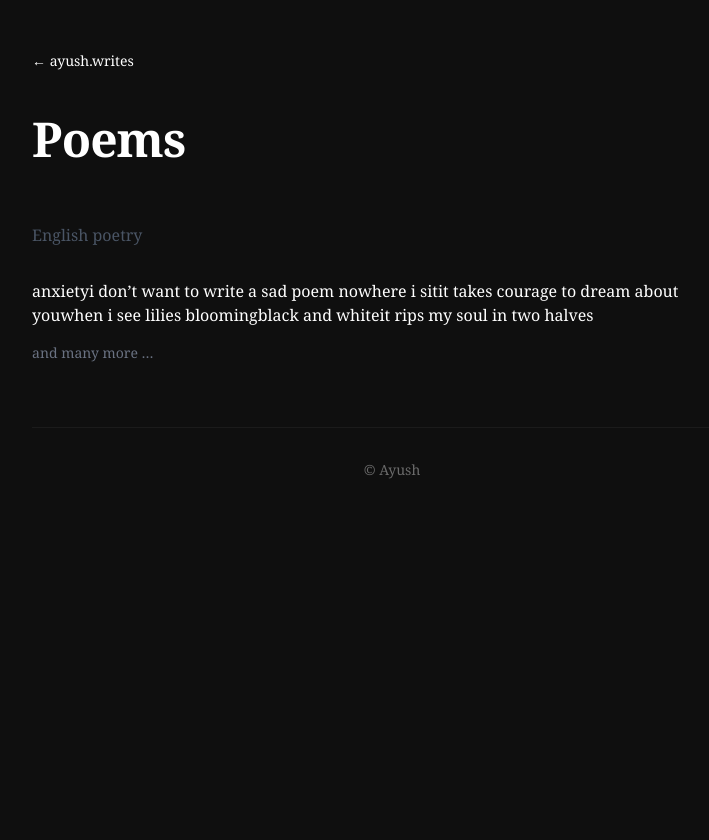
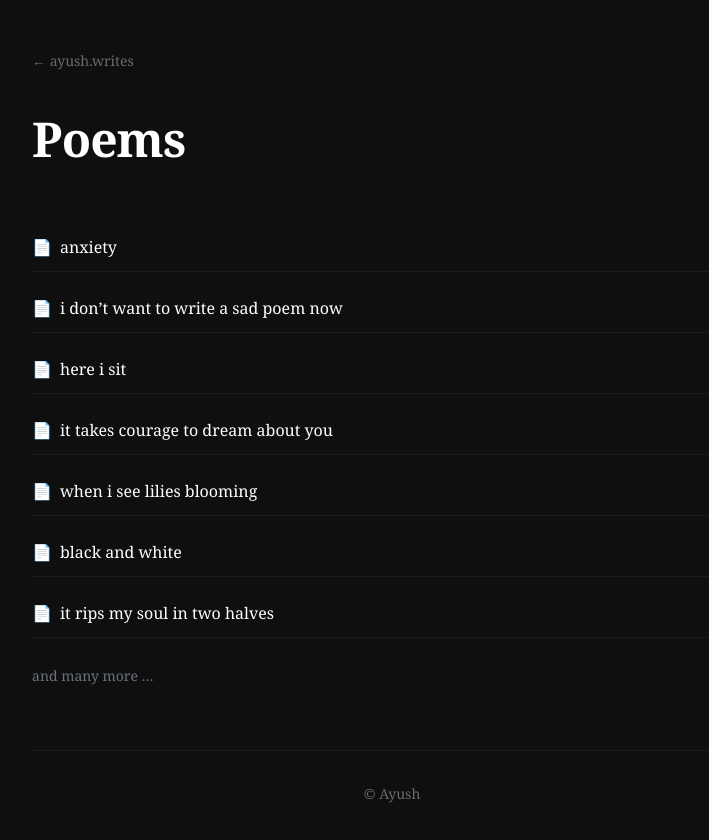
Before and after one commit to helloayushanand/ayush-writes, a Next.js app: page /english/poems in a window 1280 px wide. Shown: the top 840 px of the page, without its empty margins (248-957 px from the left). Before the commit the page ends 800 px from the top, so only its background shows below. Built offline with nearby package versions, Linux system fonts and the light colour scheme.

Commit message:
index-fix

```diff
--- a/app/english/poems/page.tsx
+++ b/app/english/poems/page.tsx
@@ -6,35 +6,29 @@ export default function EnglishPoemsPage() {
 
     return (
         <main className="container-custom min-h-screen">
-            <Link href="/" className="text-sm text-gray-600 hover:text-black mb-8 inline-block">
+            <Link href="/" className="breadcrumb">
                 ← ayush.writes
             </Link>
 
             <h1>Poems</h1>
-            <p className="text-gray-600 mb-8">
-                English poetry
-            </p>
 
-            <div className="space-y-2">
-                {poems.length === 0 ? (
-                    <p className="text-sm text-gray-500">Coming soon...</p>
-                ) : (
-                    <>
+
+            <div className="index-list">
                 {poems.map((poem) => (
                     <Link
                         key={poem.slug}
                         href={`/english/poems/${poem.slug}`}
-                                className="link-card"
+                        className="index-item block"
                     >
-                                {poem.title}
+                        <span className="mr-2">📄</span>{poem.title}
                     </Link>
                 ))}
+                {poems.length > 0 && (
                     <p className="text-sm text-gray-500 mt-4">and many more …</p>
-                    </>
                 )}
             </div>
 
-            <footer className="mt-16 text-center text-sm text-gray-500">
+            <footer>
                 © Ayush
             </footer>
         </main>
--- a/app/english/prose/page.tsx
+++ b/app/english/prose/page.tsx
@@ -6,35 +6,28 @@ export default function EnglishProsePage() {
 
     return (
         <main className="container-custom min-h-screen">
-            <Link href="/" className="text-sm text-gray-600 hover:text-black mb-8 inline-block">
+            <Link href="/" className="breadcrumb">
                 ← ayush.writes
             </Link>
 
             <h1>Prose</h1>
-            <p className="text-gray-600 mb-8">
-                English prose pieces
+            <p className="category-desc mb-8">
+                more to be added..
             </p>
 
-            <div className="space-y-2">
-                {prose.length === 0 ? (
-                    <p className="text-sm text-gray-500">Coming soon...</p>
-                ) : (
-                    <>
+            <div className="index-list">
                 {prose.map((piece) => (
                     <Link
                         key={piece.slug}
                         href={`/english/prose/${piece.slug}`}
-                                className="link-card"
+                        className="index-item block"
                     >
-                                {piece.title}
+                        <span className="mr-2">📄</span>{piece.title}
                     </Link>
                 ))}
-                        <p className="text-sm text-gray-500 mt-4">and many more …</p>
-                    </>
-                )}
             </div>
 
-            <footer className="mt-16 text-center text-sm text-gray-500">
+            <footer>
                 © Ayush
             </footer>
         </main>
--- a/app/hindi/prose/page.tsx
+++ b/app/hindi/prose/page.tsx
@@ -6,35 +6,28 @@ export default function HindiProsePage() {
 
     return (
         <main className="container-custom min-h-screen">
-            <Link href="/" className="text-sm text-gray-600 hover:text-black mb-8 inline-block">
+            <Link href="/" className="breadcrumb">
                 ← ayush.writes
             </Link>
 
             <h1>गद्य</h1>
-            <p className="text-gray-600 mb-8">
-                Hindi prose pieces
+            <p className="category-desc mb-8">
+                वर्तनी दोष आपको मिल जाएंगे लगभग हर कृति में, उसके लिए क्षमा प्रार्थी हूँ। उन्हें सुधारने का काम अभी बाकी है।
             </p>
 
-            <div className="space-y-2">
-                {prose.length === 0 ? (
-                    <p className="text-sm text-gray-500">Coming soon...</p>
-                ) : (
-                    <>
+            <div className="index-list">
                 {prose.map((piece) => (
                     <Link
                         key={piece.slug}
                         href={`/hindi/prose/${piece.slug}`}
-                                className="link-card"
+                        className="index-item block"
                     >
-                                {piece.title}
+                        <span className="mr-2">📄</span>{piece.title}
                     </Link>
                 ))}
-                        <p className="text-sm text-gray-500 mt-4">and many more …</p>
-                    </>
-                )}
             </div>
 
-            <footer className="mt-16 text-center text-sm text-gray-500">
+            <footer>
                 © Ayush
             </footer>
         </main>
```
Lines whose indentation alone changed are shown as unchanged.
